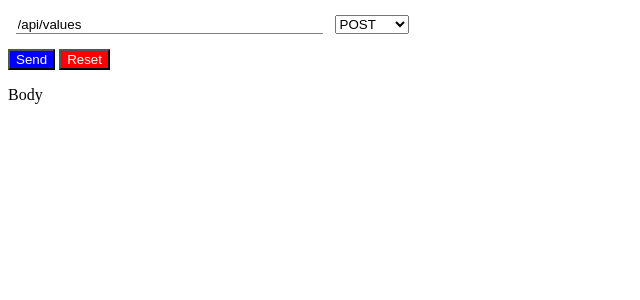
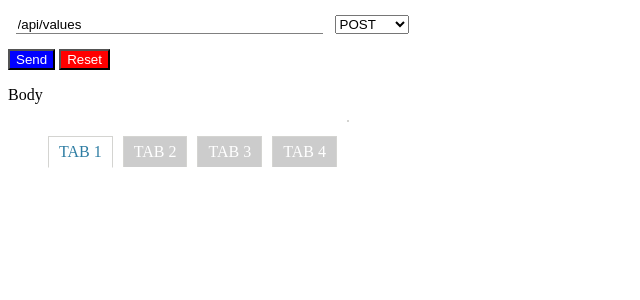
Before and after one commit to h1dd3nfigs/u-code-challenge, a PHP site: page /views/frontend.php in a window 1280 px wide. Shown: the top 300 px of the page, without its empty margins (0-640 px from the left). Run offline with PHP 8.4, Linux system fonts and the light colour scheme.

Commit message:
borrowed jquery snippet to create tabs. still ugly doe :-/

```diff
--- a/src/Controller.php
+++ b/src/Controller.php
@@ -94,7 +94,7 @@ class Controller
 		$model = new Model();
 		$arr = $model->getAll();
 
-		if($arr){
+		if(isset($arr)){
 			// $keys = array_keys($arr);
 			// $values = array_values($arr);
 			$response = array();
@@ -127,7 +127,7 @@ class Controller
 
 		if($status){
 			echo json_encode(array('status'=>'ok'));
-			echo "<p>Updated an existing key-value pair<br>for key '$key' the value is now '$value'</p><br><br>";
+			// echo "<p>Updated an existing key-value pair<br>for key '$key' the value is now '$value'</p><br><br>";
 		} else {
 			http_response_code(500);
 			$response = array('status'=>'fail', 'error'=>http_response_code(),'msg'=>"Unable to update the value for key '$key'. please try again later."  );
--- a/src/Model.php
+++ b/src/Model.php
@@ -35,7 +35,7 @@ class Model
 	public function delete($key)
 	{
 		unset($_SESSION[$key]);
-
+		// session_unset();return true; // quick way to delete all test/junk session data
 		if($this->get($key)=== null)
 			return true;
 	}
--- a/views/frontend.php
+++ b/views/frontend.php
@@ -47,6 +47,62 @@
 				text-align: center;
 				vertical-align: center;
 			}
+
+			.tabs-menu {
+			    height: 30px;
+			    float: left;
+			    clear: both;
+			}
+
+			.tabs-menu li {
+			    height: 30px;
+			    line-height: 30px;
+			    float: left;
+			    margin-right: 10px;
+			    background-color: #ccc;
+			    border-top: 1px solid #d4d4d1;
+			    border-right: 1px solid #d4d4d1;
+			    border-left: 1px solid #d4d4d1;
+			}
+
+			.tabs-menu li.current {
+			    position: relative;
+			    background-color: #fff;
+			    border-bottom: 1px solid #fff;
+			    z-index: 5;
+			}
+
+			.tabs-menu li a {
+			    padding: 10px;
+			    text-transform: uppercase;
+			    color: #fff;
+			    text-decoration: none;
+			}
+
+			.tabs-menu .current a {
+			    color: #2e7da3;
+			}
+
+			.tab {
+			    border: 1px solid #d4d4d1;
+			    background-color: #fff;
+			    float: left;
+			    margin-bottom: 20px;
+			    width: auto;
+			}
+
+			.tab-content {
+			    width: 660px;
+			    padding: 20px;
+			    display: none;
+			}
+
+			#tab-1 {
+			 /*display: block;   */
+			}
+			ul{
+				list-style: none
+			}
 		</style>
 	<script src="https://ajax.googleapis.com/ajax/libs/jquery/1.12.0/jquery.min.js"></script>
 	</head>
@@ -81,11 +137,42 @@
 			<p>Body</p>
 			<p><span id="api_response"></span></p>
 		</div>
-<!-- 		<div id="checkoutbutton">
-			<p><a href="URL.htm">Checkout</a></p>
-		</div> -->
+	</div>
+
+	<div id="tabs-container">
+		<ul class="tabs-menu">
+	        <li class="current"><a href="#tab-1">Tab 1</a></li>
+	        <li><a href="#tab-2">Tab 2</a></li>
+	        <li><a href="#tab-3">Tab 3</a></li>
+	        <li><a href="#tab-4">Tab 4</a></li>
+	    </ul>
+	    <div class="tab">
+	        <div id="tab-1" class="tab-content">
+	            <p>Lorem ipsum dolor sit amet, consectetur adipiscing elit. Aliquam sit amet purus urna. Proin dictum fringilla enim, sit amet suscipit dolor dictum in. Maecenas porttitor, est et malesuada congue, ligula elit fermentum massa, sit amet porta odio est at velit. Sed nec turpis neque. Fusce at mi felis, sed interdum tortor. Nullam pretium, est at congue mattis, nibh eros pharetra lectus, nec posuere libero dui consectetur arcu. Quisque convallis facilisis fermentum. Nam tincidunt, diam nec dictum mattis, nunc dolor ultrices ipsum, in mattis justo turpis nec ligula. Curabitur a ante mauris. Integer placerat imperdiet diam, facilisis pretium elit mollis pretium. Sed lobortis, eros non egestas suscipit, dui dui euismod enim, ac ultricies arcu risus at tellus. Donec imperdiet congue ligula, quis vulputate mauris ultrices non. Aliquam rhoncus, arcu a bibendum congue, augue risus tincidunt massa, vel vehicula diam dolor eget felis.</p>
+	        </div>
+	        <div id="tab-2" class="tab-content">
+            <p>Donec semper dictum sem, quis pretium sem malesuada non. Proin venenatis orci vel nisl porta sollicitudin. Pellentesque sit amet massa et orci malesuada facilisis vel vel lectus. Etiam tristique volutpat auctor. Morbi nec massa eget sem ultricies fermentum id ut ligula. Praesent aliquet adipiscing dictum. Suspendisse dignissim dui tortor. Integer faucibus interdum justo, mattis commodo elit tempor id. Quisque ut orci orci, sit amet mattis nulla. Suspendisse quam diam, feugiat at ullamcorper eget, sagittis sed eros. Proin tortor tellus, pulvinar at imperdiet in, egestas sed nisl. Aenean tempor neque ut felis dignissim ac congue felis viverra. </p>
+
+        </div>
+        <div id="tab-3" class="tab-content">
+            <p>Duis egestas fermentum ipsum et commodo. Proin bibendum consectetur elit, hendrerit porta mi dictum eu. Vestibulum adipiscing euismod laoreet. Vivamus lobortis tortor a odio consectetur pulvinar. Proin blandit ornare eros dictum fermentum. Class aptent taciti sociosqu ad litora torquent per conubia nostra, per inceptos himenaeos. Curabitur laoreet, ante aliquet molestie laoreet, lectus odio fringilla purus, id porttitor erat velit vitae mi. Nullam posuere nunc ut justo sollicitudin interdum. Donec suscipit eros nec leo condimentum fermentum. Nunc quis libero massa. Integer tempus laoreet lectus id interdum. Integer facilisis egestas dui at convallis. Praesent elementum nisl et erat iaculis a blandit ligula mollis. Vestibulum vitae risus dui, nec sagittis arcu. Nullam tortor enim, placerat quis eleifend in, viverra ac lacus. Ut aliquam sapien ut metus hendrerit auctor dapibus justo porta. </p>
+        </div>
+        <div id="tab-4" class="tab-content">
+            <p>Proin sollicitudin tincidunt q egestas fermentum ipsum et commodo. Proin bibendum consectetur elit, hendrerit porta mi dictum eu. Vestibulum adipiscing euismod laoreet. Vivamus lobortis tortor a odio consectetur pulvinar. Proin blandit ornare eros dictum fermentum. Class aptent taciti sociosqu ad litora torquent per conubia nostra, per inceptos himenaeos. Curabitur laoreet, ante aliquet molestie laoreet, lectus odio fringilla purus, id porttitor erat velit vitae mi. Nullam posuere nunc ut justo sollicitudin interdum. Donec suscipit eros nec leo condimentum fermentum. Nunc quis libero massa. Integer tempus laoreet lectus id interdum. Integer facilisis egestas dui at convallis. Praesent elementum nisl et erat iaculis a blandit ligula mollis. Vestibulum vitae risus dui, nec sagittis arcu. Nullam tortor enim, placerat quis eleifend in, viverra ac lacus. Ut aliquam sapien ut metus hendrerit auctor dapibus justo porta</p>
+		</div>
 	</div>
 		<script>
+$(document).ready(function() {
+    $(".tabs-menu a").click(function(event) {
+        event.preventDefault();
+        $(this).parent().addClass("current");
+        $(this).parent().siblings().removeClass("current");
+        var tab = $(this).attr("href");
+        $(".tab-content").not(tab).css("display", "none");
+        $(tab).fadeIn().css("display", "inline");
+    });
+});
+
 
 			  $('#api_endpoint').focus(function() {
 				    $('div.uno').css('display','block');
```
